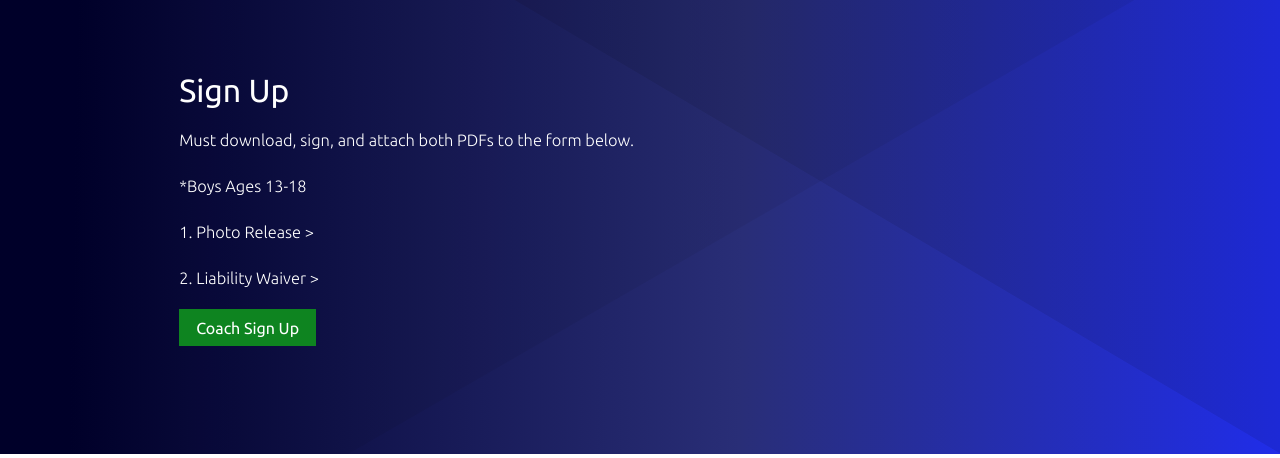
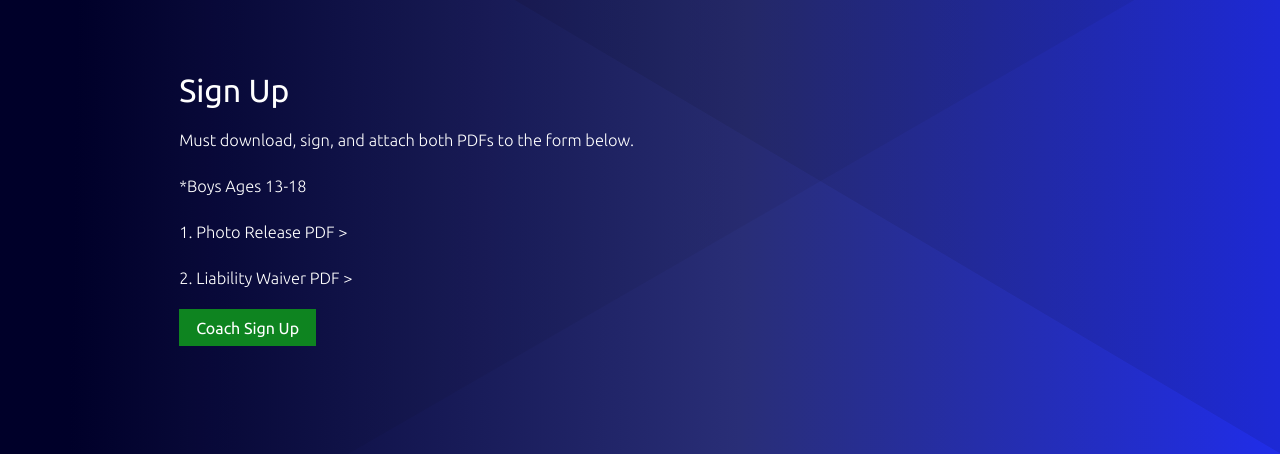
Before and after one commit to reyesjl/firstfiverugby, a Django app: page /camps/register/ in a window 1280 px wide. Shown: the part 41-499 px from the top of the page. Run offline with Django 5.2, Linux system fonts and the light colour scheme; data that the repository does not hold is empty.

Commit message:
specify its pdf form;

```diff
--- a/src/templates/camps/register_camp.html
+++ b/src/templates/camps/register_camp.html
@@ -21,8 +21,8 @@
                 <h1 class="hero-title ubuntu-regular">Sign Up</h1>
                 <p class="ubuntu-light text-white">Must download, sign, and attach both PDFs to the form below.</p>
                 <p class="ubuntu-light text-white">*Boys Ages 13-18</p>
-                <p><a class="link light" href="{% static 'docs/photo_release.pdf' %}" download>1. Photo Release ></a></p>
-                <p><a class="link light" href="{% static 'docs/liability_waiver.pdf' %}" download>2. Liability Waiver ></a></p>
+                <p><a class="link light" href="{% static 'docs/photo_release.pdf' %}" download>1. Photo Release PDF ></a></p>
+                <p><a class="link light" href="{% static 'docs/liability_waiver.pdf' %}" download>2. Liability Waiver PDF ></a></p>
                 <p><a class="button primary" href="{% url 'camps:register_coach' %}">Coach Sign Up</a></p>
             </div>
         </div>
```
